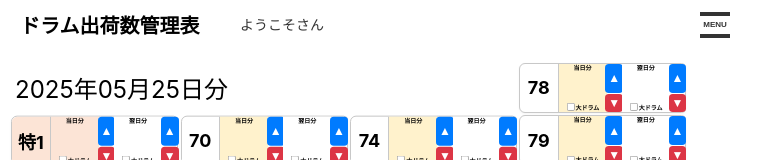
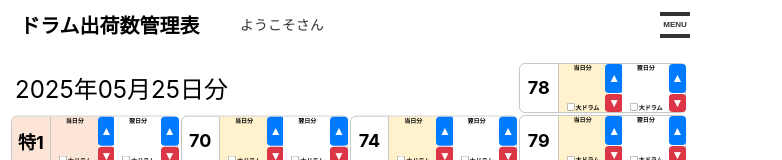
Before and after one commit to Rgtntppy/IBC, a React (Create React App) app: page /master in a window 1280 px wide. Shown: the top 160 px of the page, without its empty margins (0-782 px from the left). Built offline with nearby package versions, Linux system fonts and the light colour scheme; no server answers; the database is empty; sample sign-in values are in the browser's storage; the HTML template or start-up script is replaced by a standard one; what date-holidays would draw is missing.

Commit message:
header幅調整

```diff
--- a/src/components/master/header/header.scss
+++ b/src/components/master/header/header.scss
@@ -1,6 +1,6 @@
 .header {
     position: relative;
-    max-width: 740px;
+    width: 700px;
 
     .title {
         position: relative;
```
